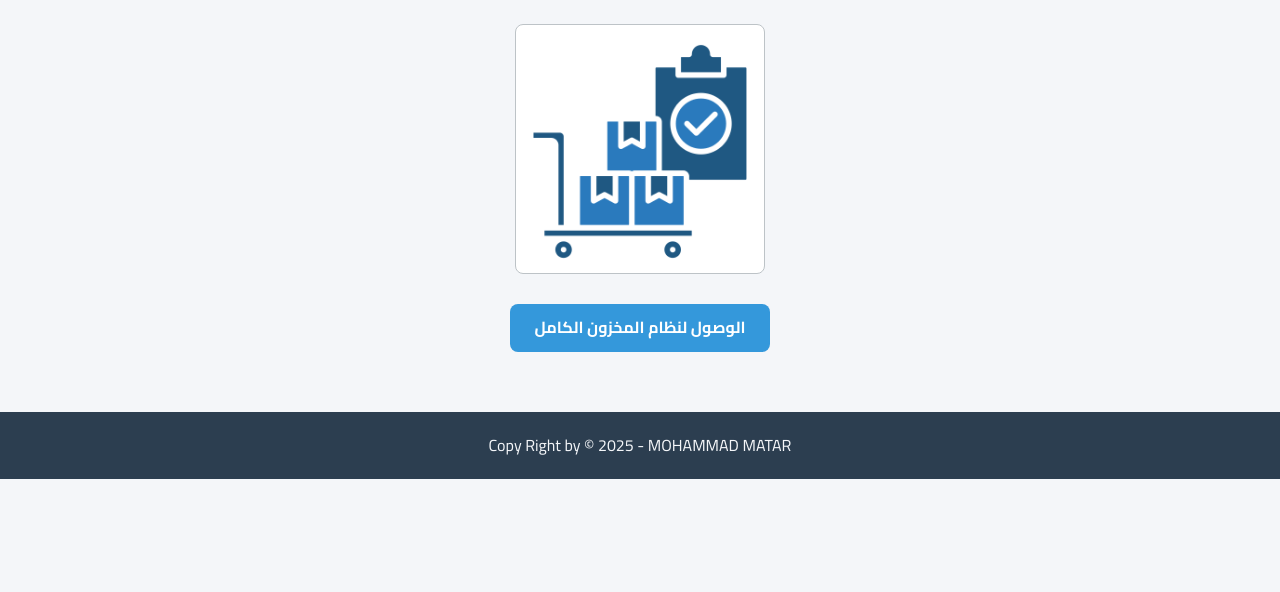
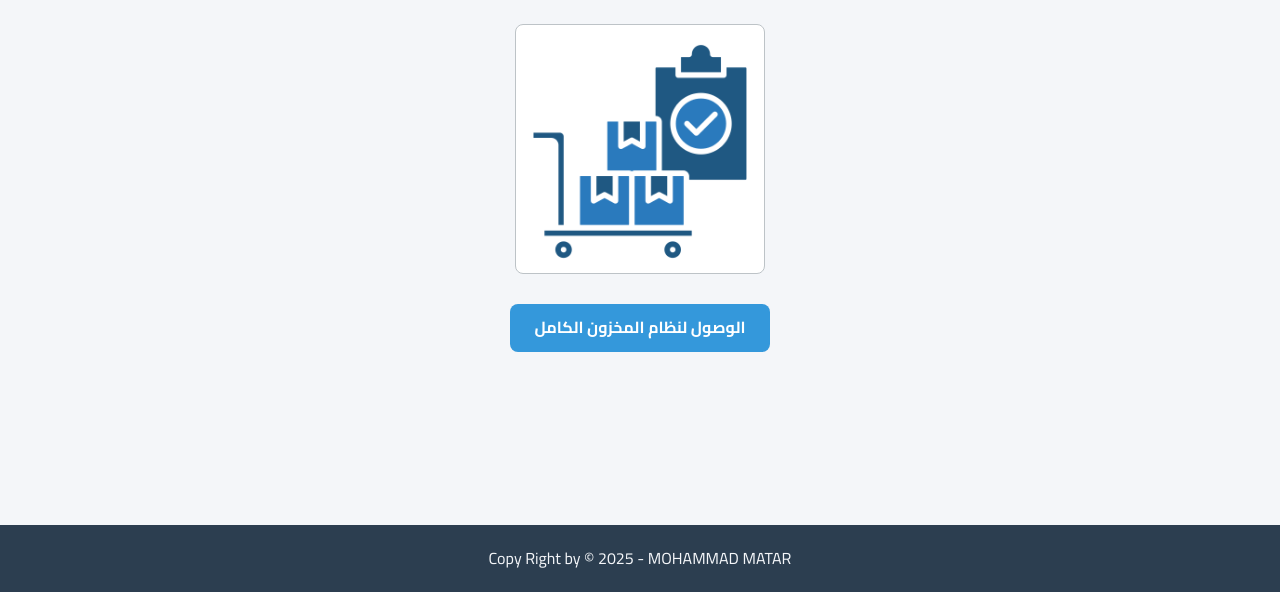
Before and after one commit to m-matar/test, a plain HTML site: page inventory.html in a window 1280 px wide. Shown: the part 223-815 px from the top of the page. Drawn offline with Linux system fonts and the light colour scheme.

Commit message:
Update inventory.html

```diff
--- a/inventory.html
+++ b/inventory.html
@@ -35,7 +35,7 @@
         </section>
     </main>
 
-    <footer class="main-footer" style="position: relstive;top: 86%; width: 100%;">
+    <footer class="main-footer" style="position: absolute;top: 86%; width: 100%;">
         <div class="container">
             <p>Copy Right by © <span id="currentYear"></span> - MOHAMMAD MATAR</p>
         </div>
```
